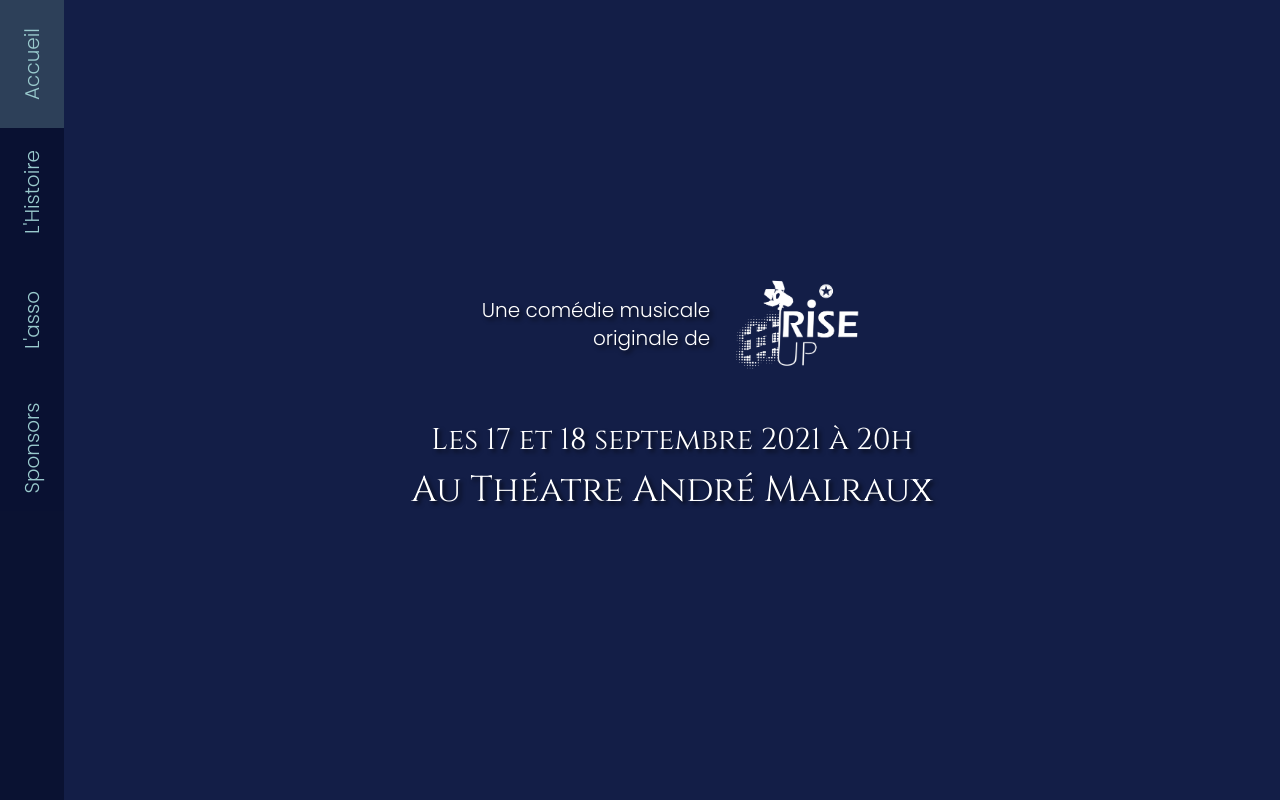
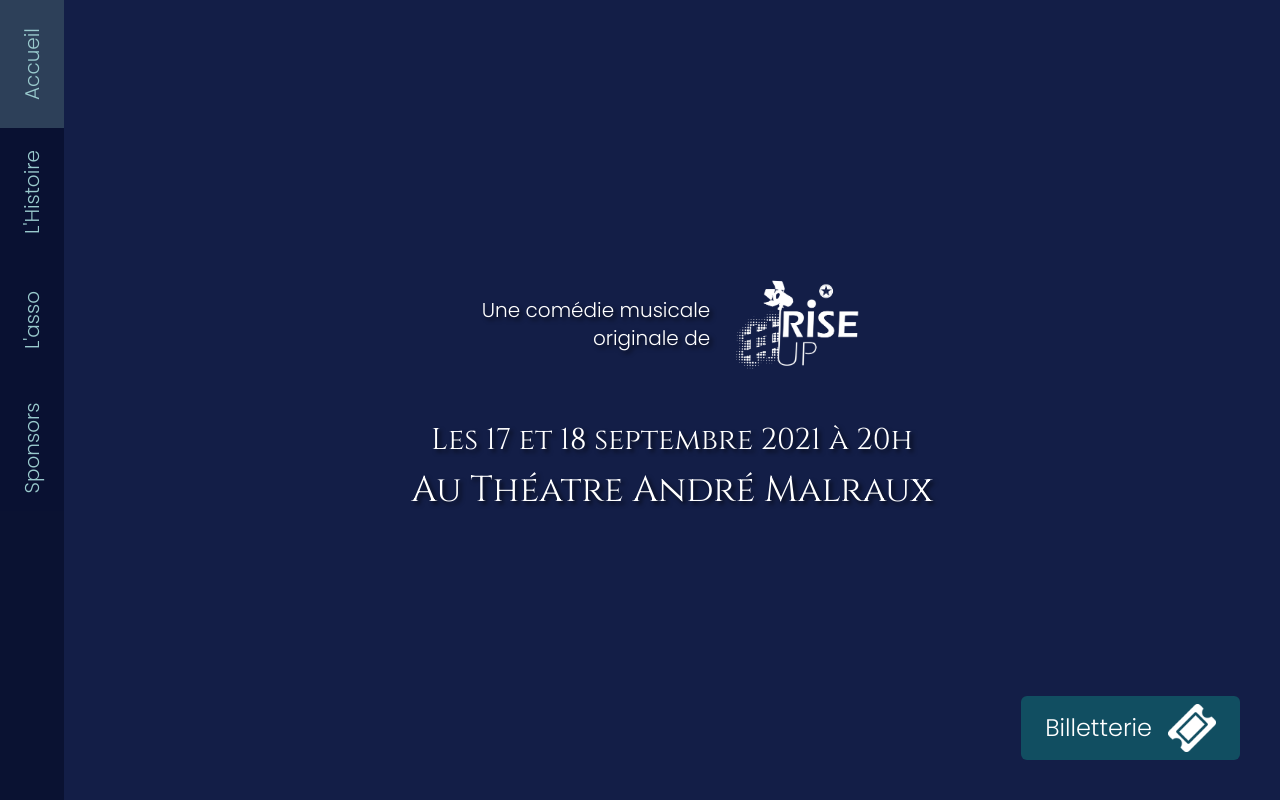
Before and after one commit to lvaroqui/rise-up-3, a Nuxt app: page / in a window 1280 px wide. Shown: the top 800 px of the page. Built offline with nearby package versions, Linux system fonts and the light colour scheme.

Commit message:
add billetterie link

```diff
--- a/pages/index.vue
+++ b/pages/index.vue
@@ -45,6 +45,15 @@
       </a>
     </div>
     <!-- End Nav -->
+
+    <!-- Ticket -->
+    <a
+      href="https://tam.notre-billetterie.fr/billets?kld=2122&spec=1771"
+      class="fixed bottom-10 right-10 bg-teal px-6 py-2 flex justify-center items-center z-30 rounded-md bg-opacity-50"
+    >
+      <div class="mr-4 text-2xl text-white">Billetterie</div>
+      <img src="~/assets/img/ticket.png" class="w-12" />
+    </a>
 
     <div id="home" ref="home" class="min-h-screen">
       <div class="relative w-full h-screen overflow-hidden">
```
Also changed, not shown: assets/img/ticket.png (added).
